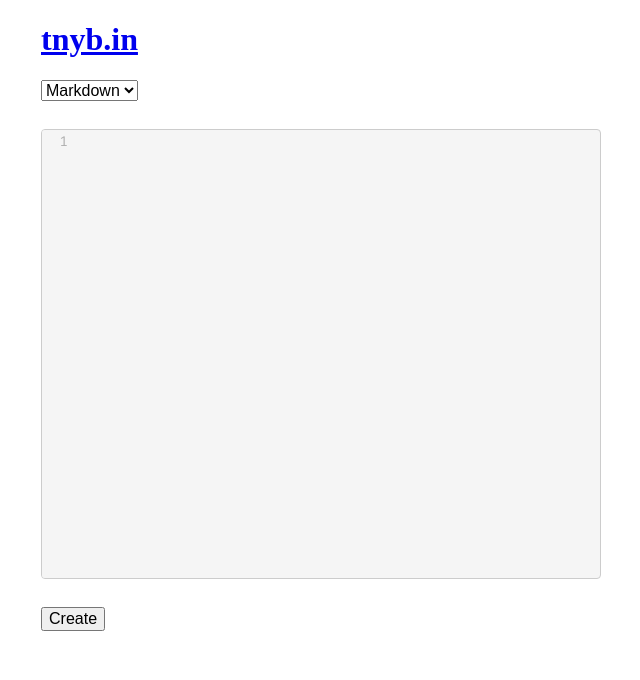
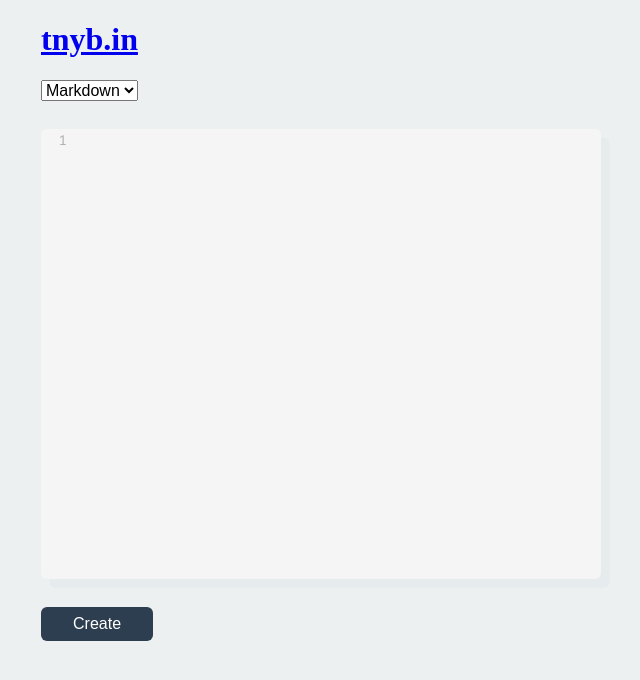
Before and after one commit to j0lv3r4/tnyb.in, a Bottle app: page / in a window 1280 px wide. Shown: the top 680 px of the page, without its empty margins (319-959 px from the left). Run offline with Bottle, Linux system fonts and the light colour scheme; some libraries are stand-ins or nearby versions; some web fonts are replaced.

Commit message:
add color

```diff
--- a/tnybin/static/css/style.css
+++ b/tnybin/static/css/style.css
@@ -6,6 +6,11 @@ html {
 
 *, *:before, *:after {
   box-sizing: inherit;
+}
+
+body {
+  font-family: -apple-system, BlinkMacSystemFont, "Segoe UI", Roboto, Helvetica, Arial, sans-serif, "Apple Color Emoji", "Segoe UI Emoji", "Segoe UI Symbol";
+  background-color: #ecf0f1;
 }
 
 @font-face {
@@ -74,8 +79,9 @@ body {
 #code {
   width: 100%;
   margin: 2em auto;
-  border: 1px solid #ccc;
-  border-radius: 4px;
+  border-radius: 6px;
+  background: #f8f8f8;
+  box-shadow: .618em .618em 0 #e6ebed;
 }
 
 .highlighttable {
@@ -101,3 +107,11 @@ code {
   font-family: 'fira-mono-regular', monospace;
   font-size: 14px;
 }
+
+button {
+  padding: .5em 2em;
+  border: 0;
+  border-radius: 6px;
+  color: #fff;
+  background-color: #2c3e50;
+}
--- a/tnybin/templates/layouts/default.html
+++ b/tnybin/templates/layouts/default.html
@@ -2,7 +2,7 @@
 <html lang="en">
 <head>
   <meta charset="UTF-8">
-  <title></title>
+  <title>Tnybin</title>
   <link rel="stylesheet" href="/static/css/base16-light.css">
   <link rel="stylesheet" href="/static/css/codemirror.css">
   <link rel="stylesheet" href="/static/css/pygments.theme.css">
```
